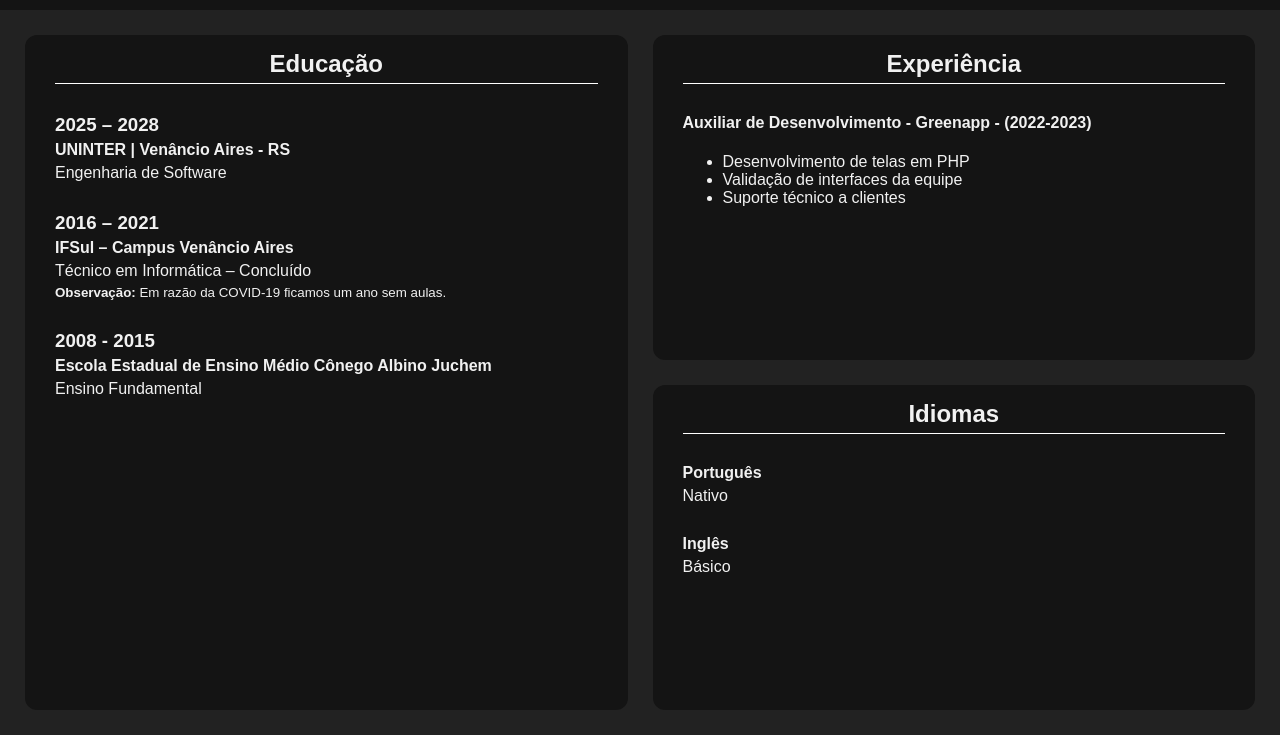
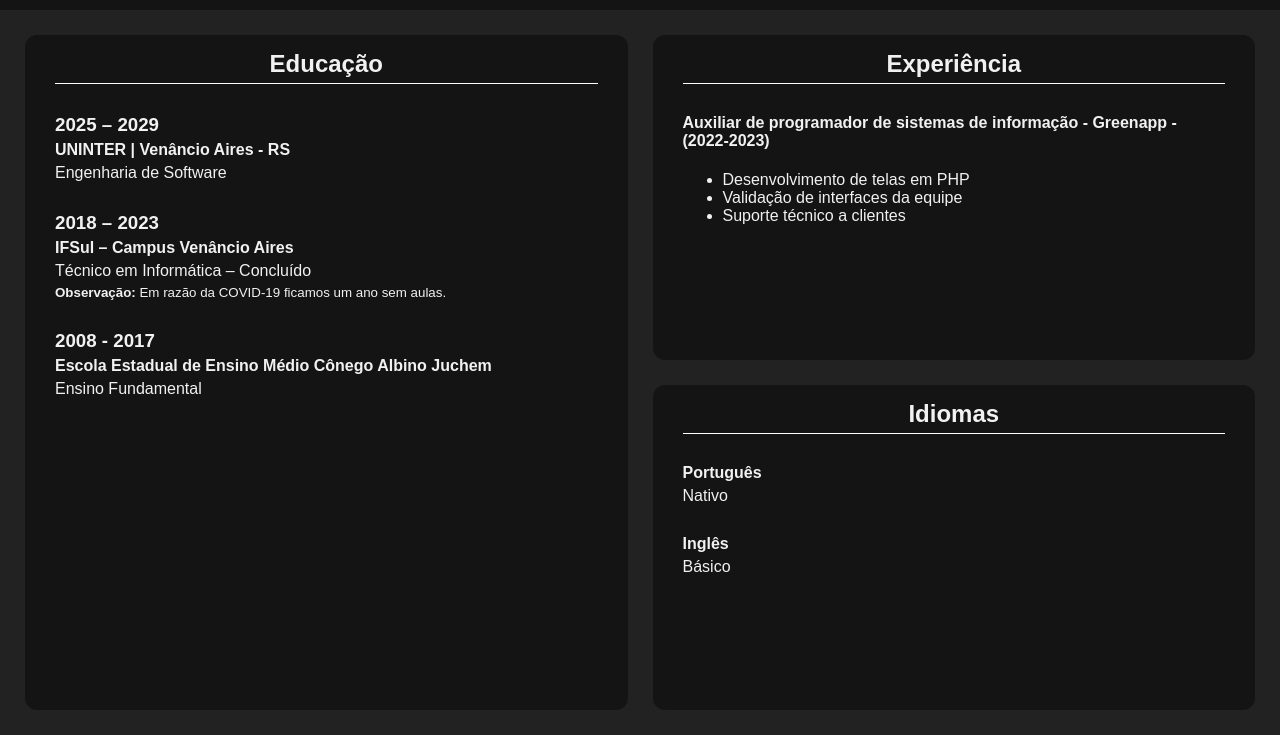
Before and after one commit to brunomikaelnagel/aplicacao-web-e-movel-trabalho-final, a plain HTML site: page training.html in a window 1280 px wide. Shown: the part 65-800 px from the top of the page. Drawn offline with Linux system fonts and the light colour scheme.

Commit message:
Atualizando informações

```diff
--- a/training.html
+++ b/training.html
@@ -34,20 +34,20 @@
                 <div class="panel-item-list">
                     <!-- Item 1: Graduação -->
                     <div class="panel-item">
-                        <h3>2025 – 2028</h3>
+                        <h3>2025 – 2029</h3>
                         <h4>UNINTER | Venâncio Aires - RS</h4>
                         <p>Engenharia de Software</p>
                     </div>
                     <!-- Item 2: Técnico/IFSul -->
                     <div class="panel-item">
-                        <h3>2016 – 2021</h3>
+                        <h3>2018 – 2023</h3>
                         <h4>IFSul – Campus Venâncio Aires</h4>
                         <p>Técnico em Informática – Concluído</p>
                         <small><b>Observação:</b> Em razão da COVID-19 ficamos um ano sem aulas.</small>
                     </div>
                     <!-- Item 3: Ensino Fundamental -->
                     <div class="panel-item">
-                        <h3>2008 - 2015</h3>
+                        <h3>2008 - 2017</h3>
                         <h4>Escola Estadual de Ensino Médio Cônego Albino Juchem</h4>
                         <p>Ensino Fundamental</p>
                     </div>
@@ -59,7 +59,7 @@
                 <h2 class="center-flex training-panel-title">Experiência</h2>
                 <div class="panel-item-list">
                     <div class="panel-item">
-                        <h4>Auxiliar de Desenvolvimento - Greenapp - (2022-2023)</h4>
+                        <h4>Auxiliar de programador de sistemas de informação - Greenapp - (2022-2023)</h4>
                         <ul>
                             <li>Desenvolvimento de telas em PHP</li>
                             <li>Validação de interfaces da equipe</li>
```
